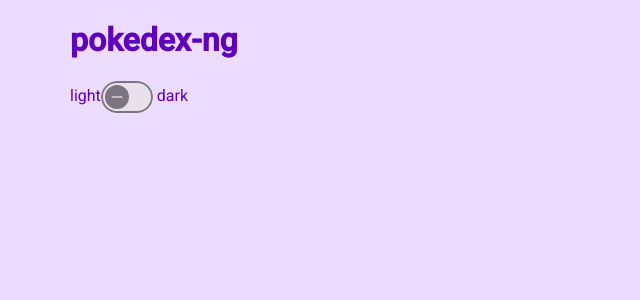
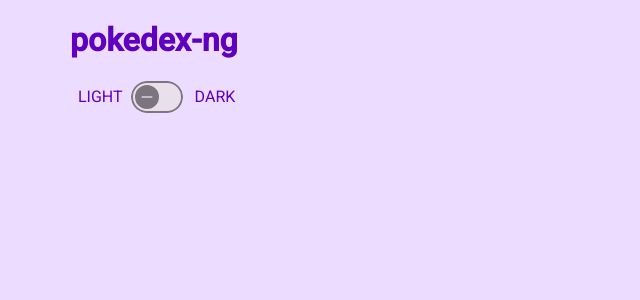
Before and after one commit to Yanioconjota/pokedex-ng, an Angular app: page / in a window 1280 px wide. Shown: the top 300 px of the page, without its empty margins (0-640 px from the left). Built offline with nearby package versions, Linux system fonts and the light colour scheme.

Commit message:
Styles update

```diff
--- a/src/app/modules/shared/components/theme-toggle/theme-toggle.component.html
+++ b/src/app/modules/shared/components/theme-toggle/theme-toggle.component.html
@@ -1,3 +1,5 @@
-<span>light</span>
-<mat-slide-toggle (change)="toggleTheme()"></mat-slide-toggle>
-<span>dark</span>
+<div class="d-flex align-items-center">
+  <span class="mx-2">light</span>
+  <mat-slide-toggle (change)="toggleTheme()"></mat-slide-toggle>
+  <span class="mx-2">dark</span>
+</div>
--- a/src/app/modules/shared/components/theme-toggle/theme-toggle.component.scss
+++ b/src/app/modules/shared/components/theme-toggle/theme-toggle.component.scss
@@ -0,0 +1,3 @@
+span {
+  text-transform: uppercase;
+}
--- a/src/assets/styles/_mixins.scss
+++ b/src/assets/styles/_mixins.scss
@@ -172,41 +172,6 @@
   background-size: $size;
 }
 
-
-// scss-docs-start caret-mixins
-@mixin caret-down {
-  content: $chevron-down;
-  font-family: $mat-icons;
-}
-
-@mixin caret-up {
-  content: $chevron-up;
-  font-family: $mat-icons;
-}
-
-@mixin caret-end {
-  content: $chevron-right;
-  font-family: $mat-icons;
-}
-
-@mixin caret-start {
-  content: $chevron-left;
-  font-family: $mat-icons;
-}
-
-@mixin caret($direction: down, $caret-size) {
-  font-size: $caret-size;
-  @if $direction == down {
-      @include caret-down();
-  } @else if $direction == up {
-      @include caret-up();
-  } @else if $direction == end {
-      @include caret-end();
-  } @else if $direction == start {
-      @include caret-start();
-  }
-}
-
 // scss-docs-end caret-mixins
 
 @mixin mat-icon-resize($size) {
--- a/src/styles.scss
+++ b/src/styles.scss
@@ -1 +1,2 @@
+@use './assets/styles/mixins';
 @use './assets/styles/custom-material';
```
